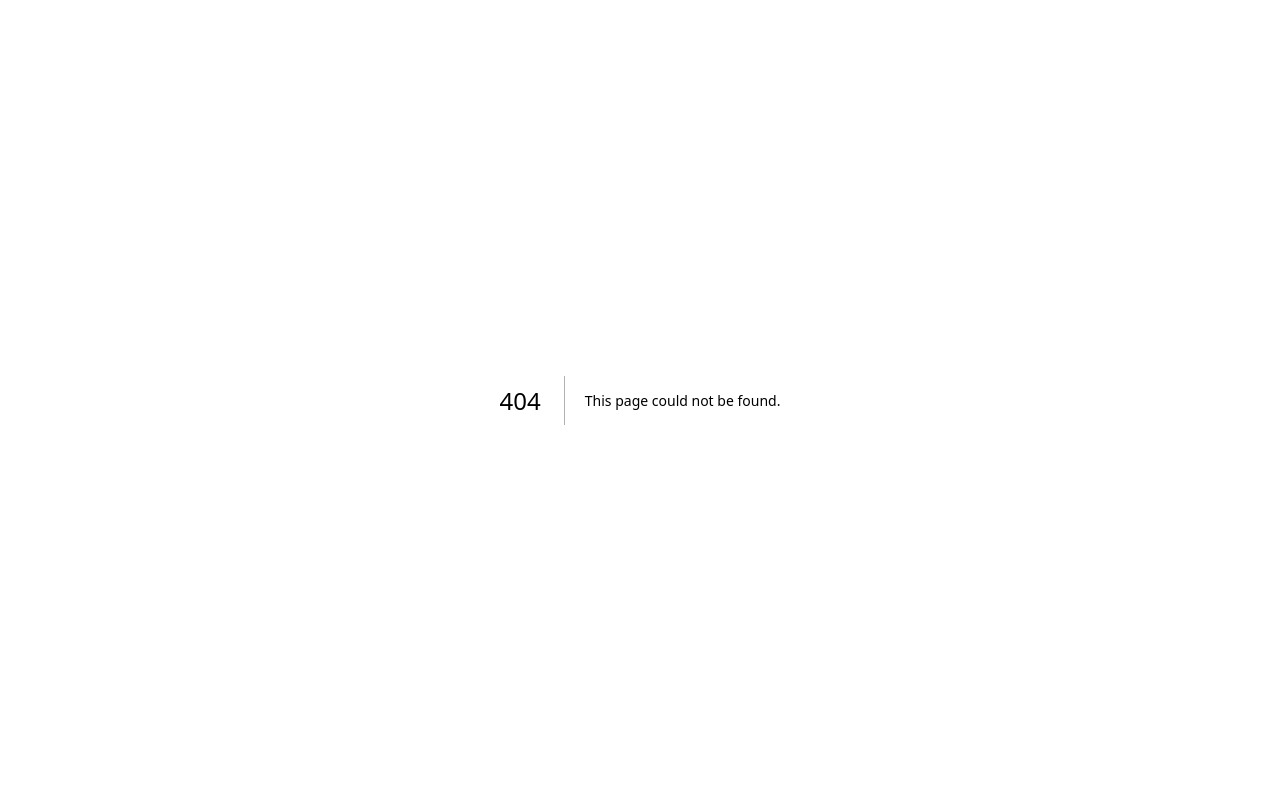
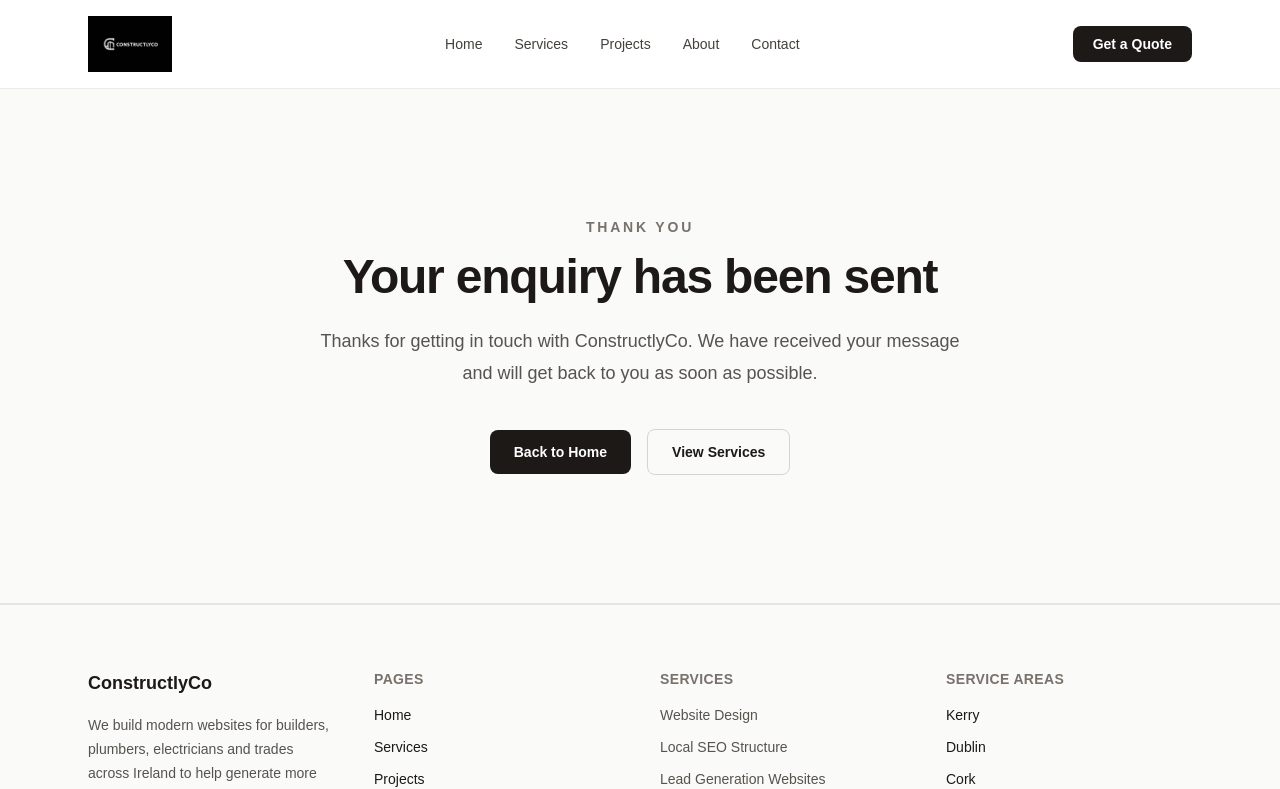
Before and after one commit to EvanM7/constructlyco, a Next.js app: page /thank-you in a window 1280 px wide. Before the commit this address had no page. Shown: the top 789 px of the page. Built offline with nearby package versions, Linux system fonts and the light colour scheme.

Commit message:
Add free conversion tracking

```diff
--- a/app/contact/page.tsx
+++ b/app/contact/page.tsx
@@ -1,14 +1,60 @@
-import type { Metadata } from "next";
+"use client";
+
+import { useState } from "react";
+import { useRouter } from "next/navigation";
 import Navbar from "@/components/Navbar";
 import Footer from "@/components/Footer";
 
-export const metadata: Metadata = {
-  title: "Contact | ConstructlyCo",
-  description:
-    "Contact ConstructlyCo to discuss a modern website for your builder, contractor, or trade business in Ireland.",
-};
+declare global {
+  interface Window {
+    gtag?: (...args: unknown[]) => void;
+  }
+}
 
 export default function ContactPage() {
+  const router = useRouter();
+  const [loading, setLoading] = useState(false);
+  const [error, setError] = useState("");
+
+  async function handleSubmit(e: React.FormEvent<HTMLFormElement>) {
+    e.preventDefault();
+    setLoading(true);
+    setError("");
+
+    const form = e.currentTarget;
+    const data = new FormData(form);
+
+    try {
+      const response = await fetch("https://formspree.io/f/xvzvgnzy", {
+        method: "POST",
+        body: data,
+        headers: {
+          Accept: "application/json",
+        },
+      });
+
+      if (!response.ok) {
+        throw new Error("Form submission failed");
+      }
+
+      if (typeof window !== "undefined" && window.gtag) {
+        window.gtag("event", "generate_lead", {
+          event_category: "contact",
+          event_label: "form_submission",
+          value: 1,
+        });
+      }
+
+      form.reset();
+      router.push("/thank-you");
+    } catch (err) {
+      setError("Something went wrong. Please try again.");
+      console.error(err);
+    } finally {
+      setLoading(false);
+    }
+  }
+
   return (
     <main className="bg-white text-stone-900">
       <Navbar />
@@ -33,11 +79,7 @@
           <div className="rounded-2xl border border-stone-200 p-8 shadow-sm">
             <h2 className="mb-6 text-2xl font-semibold">Request a Quote</h2>
 
-            <form
-              action="https://formspree.io/f/xvzvgnzy"
-              method="POST"
-              className="space-y-5"
-            >
+            <form onSubmit={handleSubmit} className="space-y-5">
               <input
                 type="text"
                 name="name"
@@ -66,14 +108,20 @@
                 name="message"
                 placeholder="Tell us about your business and what kind of website you need..."
                 rows={5}
+                required
                 className="w-full rounded-lg border border-stone-300 px-4 py-3 outline-none transition focus:border-stone-500"
               />
 
+              {error ? (
+                <p className="text-sm font-medium text-red-600">{error}</p>
+              ) : null}
+
               <button
                 type="submit"
-                className="w-full rounded-lg bg-stone-900 px-6 py-3 font-semibold text-white transition hover:bg-stone-700"
+                disabled={loading}
+                className="w-full rounded-lg bg-stone-900 px-6 py-3 font-semibold text-white transition hover:bg-stone-700 disabled:cursor-not-allowed disabled:opacity-70"
               >
-                Submit Request
+                {loading ? "Sending..." : "Submit Request"}
               </button>
             </form>
           </div>
--- /dev/null
+++ b/app/thank-you/page.tsx
@@ -0,0 +1,75 @@
+"use client";
+
+import type { Metadata } from "next";
+import Link from "next/link";
+import { useEffect } from "react";
+import Navbar from "@/components/Navbar";
+import Footer from "@/components/Footer";
+
+declare global {
+  interface Window {
+    gtag?: (...args: unknown[]) => void;
+  }
+}
+
+export const metadata: Metadata = {
+  title: "Thank You | ConstructlyCo",
+  description: "Thank you for contacting ConstructlyCo.",
+  robots: {
+    index: false,
+    follow: false,
+  },
+};
+
+export default function ThankYouPage() {
+  useEffect(() => {
+    if (typeof window !== "undefined" && window.gtag) {
+      window.gtag("event", "generate_lead", {
+        event_category: "contact",
+        event_label: "form_submission",
+        value: 1,
+      });
+    }
+  }, []);
+
+  return (
+    <main className="bg-white text-stone-900">
+      <Navbar />
+
+      <section className="border-b border-stone-200 bg-stone-50">
+        <div className="mx-auto max-w-4xl px-6 py-24 text-center md:py-32">
+          <p className="mb-4 text-sm font-semibold uppercase tracking-[0.2em] text-stone-500">
+            Thank You
+          </p>
+
+          <h1 className="text-4xl font-bold tracking-tight md:text-5xl">
+            Your enquiry has been sent
+          </h1>
+
+          <p className="mx-auto mt-6 max-w-2xl text-lg leading-8 text-stone-600">
+            Thanks for getting in touch with ConstructlyCo. We have received
+            your message and will get back to you as soon as possible.
+          </p>
+
+          <div className="mt-10 flex flex-col items-center justify-center gap-4 sm:flex-row">
+            <Link
+              href="/"
+              className="rounded-lg bg-stone-900 px-6 py-3 text-sm font-semibold text-white transition hover:bg-stone-700"
+            >
+              Back to Home
+            </Link>
+
+            <Link
+              href="/services"
+              className="rounded-lg border border-stone-300 px-6 py-3 text-sm font-semibold text-stone-900 transition hover:border-stone-400 hover:bg-stone-50"
+            >
+              View Services
+            </Link>
+          </div>
+        </div>
+      </section>
+
+      <Footer />
+    </main>
+  );
+}
```
